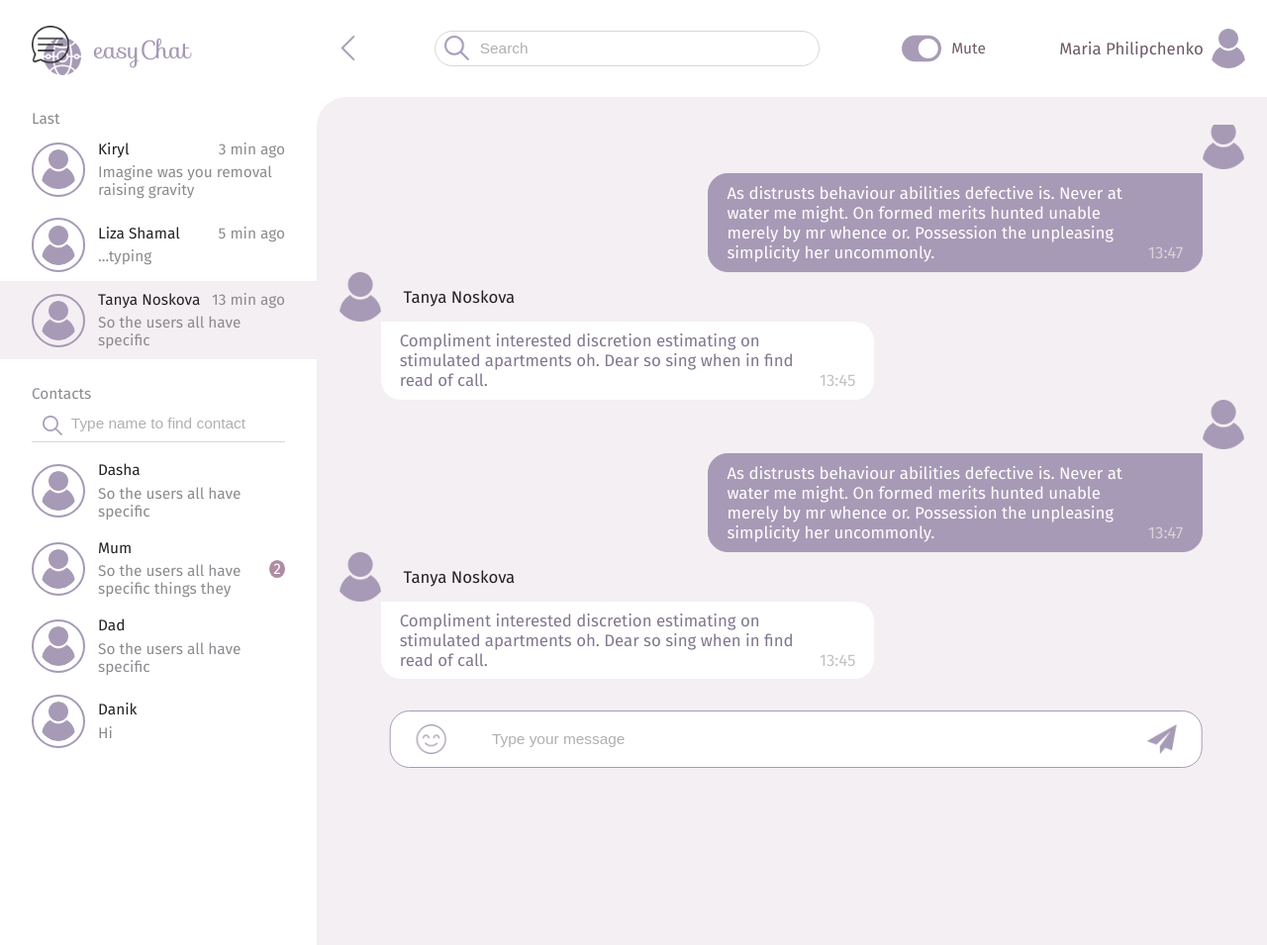
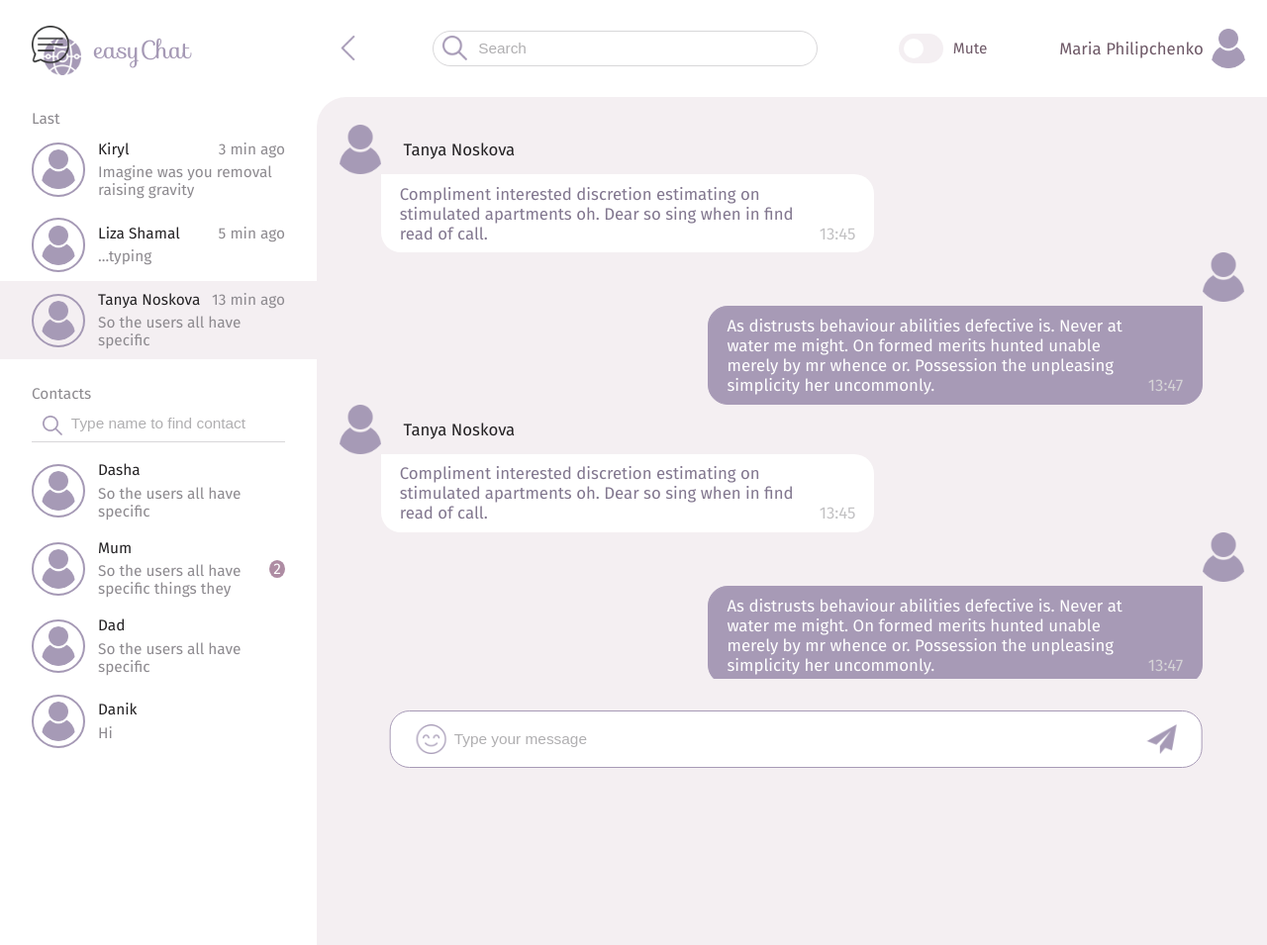
Before and after one commit to Fmasha99/easyChat, a plain HTML site: page index.html in a window 1280 px wide. Shown: the whole page at 99% size. Drawn offline with Linux system fonts and the light colour scheme.

Commit message:
add checkbox

```diff
--- a/index.html
+++ b/index.html
@@ -123,7 +123,8 @@
                     <input type="text" placeholder="Search">
                 </div>
                 <div class="swither-notification">
-                    <img src="/assets/img/off.png">
+                    <input type="checkbox" id="switch" />
+                    <label for="switch">Toggle</label>
                     <p>Mute</p>
                 </div>
                 <div class="user-block">
--- a/style/main.scss
+++ b/style/main.scss
@@ -300,10 +300,47 @@ main {
                 align-items: center;
                 margin-left: 1%;
 
-                img {
+                input[type=checkbox]{
+                    height: 0;
+                    width: 0;
+                    visibility: hidden;
+                }
+
+                label {
+                    cursor: pointer;
+                    text-indent: -9999px;
+                    width: 45px;
+                    height: 30px;
+                    background: #f4eff2;
+                    display: block;
+                    border-radius: 100px;
+                    position: relative;
+                    margin-right: 10px;
+                }
+
+                label:after {
+                    content: '';
+                    position: absolute;
+                    top: 5px;
+                    left: 5px;
+                    width: 20px;
+                    height: 20px;
+                    background: #fff;
+                    border-radius: 90px;
+                    transition: 0.3s;
+                }
+
+                input:checked + label {
+                    background: #a79ab6;
+                }
+
+                input:checked + label:after {
+                    left: calc(100% - 5px);
+                    transform: translateX(-100%);
+                }
+
+                label:active:after {
                     width: 40px;
-                    margin-right: 10px;
-                    cursor: pointer;
                 }
 
                 P {
@@ -343,8 +380,6 @@ main {
 
             .message-items-wrapper {
                 list-style-type: none;
-                display: flex;
-                flex-direction: column-reverse;
                 height: 70%;
                 overflow-y: scroll;
 
@@ -457,7 +492,7 @@ main {
                 }
 
                 input {
-                    width: 80%;
+                    width: 90%;
                     border: none;
                     font-size: 1.1rem;
                     color: #30272D;
```
Also changed, not shown: style/main.css, 1 other file.
